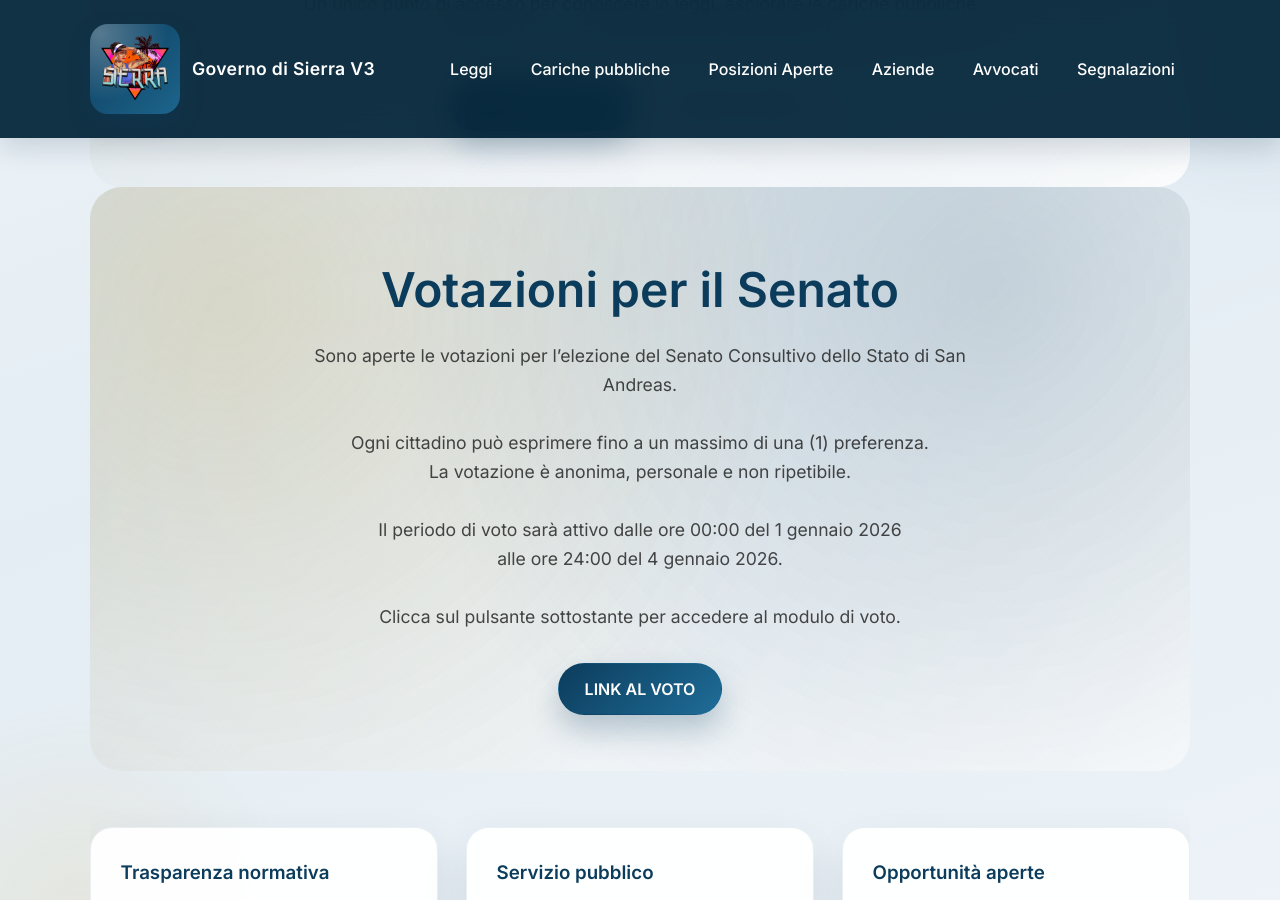
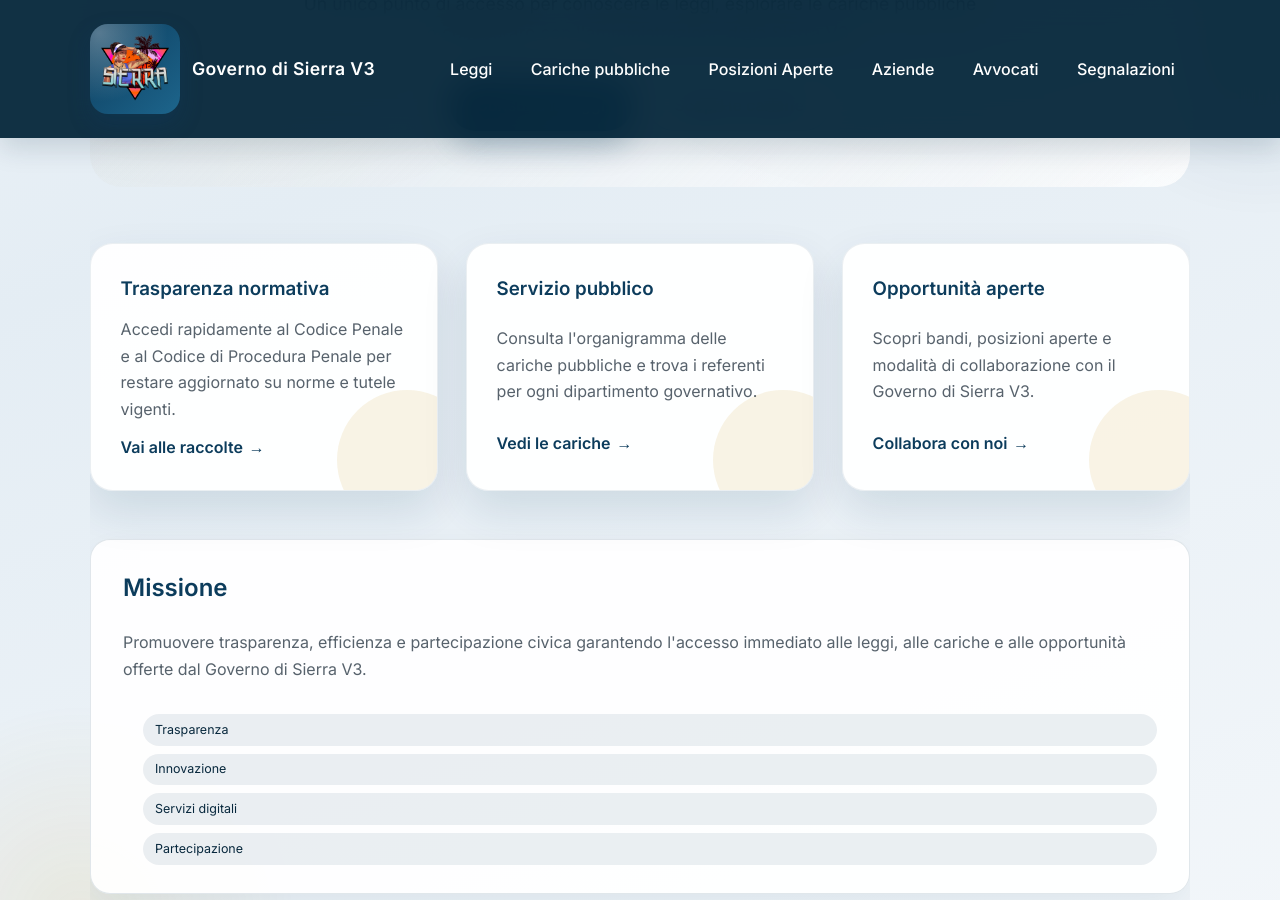
Before and after one commit to governo-sierra-v3/site, a Jekyll site: the page built from index.md, in a window 1280 px wide and 900 px high, scrolled down 717 px. Built offline with Jekyll 4.4.1, drawn with Linux system fonts in a browser that asks for light colours.

Commit message:
Update index.md

```diff
--- a/index.md
+++ b/index.md
@@ -13,25 +13,6 @@ description: Portale istituzionale per cittadini, imprese e pubblica amministraz
     <div class="hero-actions">
       <a class="button primary" href="{{ '/codice-penale/' | relative_url }}">Consulta le leggi</a>
       <a class="button ghost" href="{{ '/cariche-pubbliche/' | relative_url }}">Scopri le cariche</a>
-    </div>
-  </div>
-</section>
-
-<section class="hero">
-  <div class="hero-inner">
-    <h1 class="hero-title">Votazioni per il Senato</h1>
-    <p class="hero-lead">Sono aperte le votazioni per l’elezione del Senato Consultivo dello Stato di San Andreas.<br>
-<br>
-        Ogni cittadino può esprimere fino a un massimo di una (1) preferenza.<br>
-        La votazione è anonima, personale e non ripetibile.<br>
-<br>
-        Il periodo di voto sarà attivo dalle ore 00:00 del 1 gennaio 2026<br>
-        alle ore 24:00 del 4 gennaio 2026.<br>
-<br>
-        Clicca sul pulsante sottostante per accedere al modulo di voto.<br>
-  </p>
-    <div class="hero-actions">
-      <a class="button primary" href="https://forms.gle/R5mME8Nh63QoTTJw7" target="_blank" rel="noopener">LINK AL VOTO</a>
     </div>
   </div>
 </section>
```
